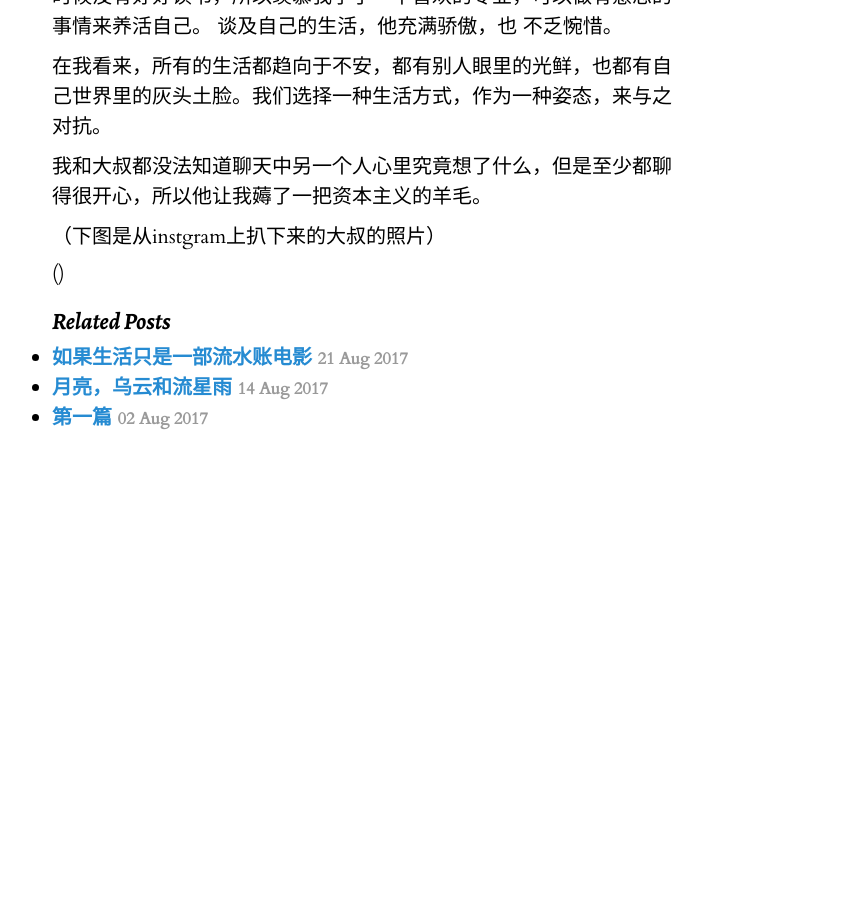
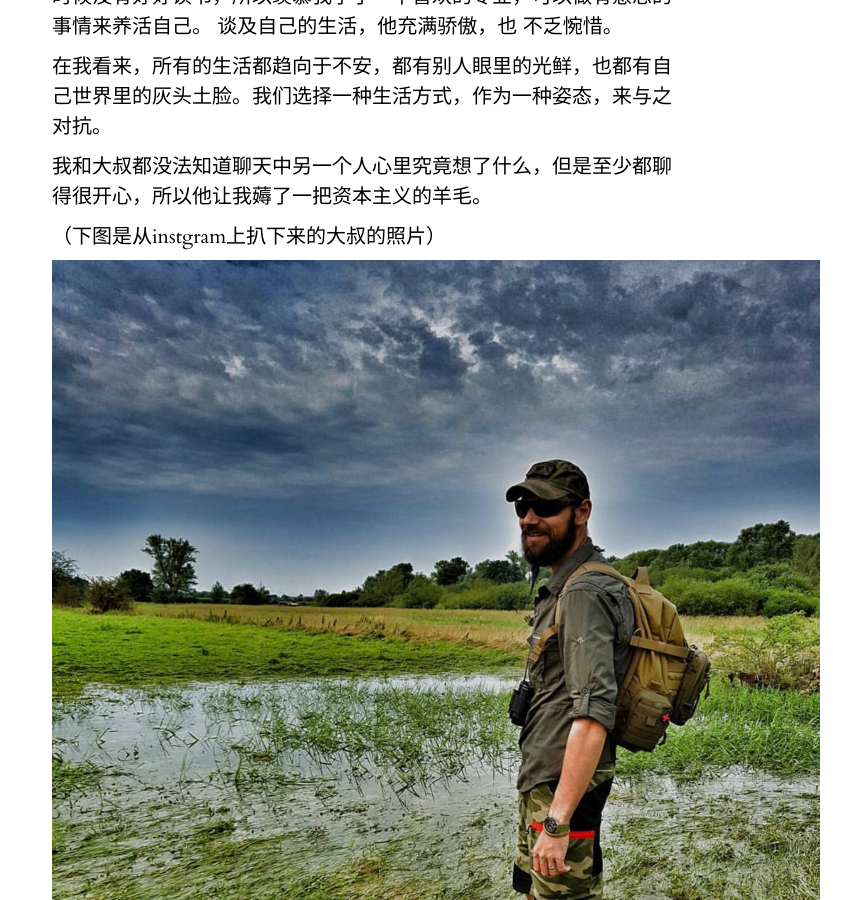
Before and after one commit to runningUnicorn/runningUnicorn.github.io, a Jekyll site: the page built from _posts/2017-08-17-free-laundary.md, in a window 1280 px wide and 900 px high, scrolled down 918 px. Shown: the whole window, without its empty margins (128-979 px from the left). Built offline with Jekyll 4.4.1, drawn with Linux system fonts in a browser that asks for light colours; some web fonts are replaced; before the commit the page ends 1469 px from its top, so only the background shows below that.

Commit message:
Update 2017-08-17-free-laundary.md

```diff
--- a/_posts/2017-08-17-free-laundary.md
+++ b/_posts/2017-08-17-free-laundary.md
@@ -26,4 +26,4 @@ ist auch Schlag）；我觉得我侵犯了洗衣机，有些不好意思。
 
 （下图是从instgram上扒下来的大叔的照片）
 
-({{site.baseurl/images/uncle.jpg}})
+![uncle]({{site.baseurl}}/images/uncle.png)
```
